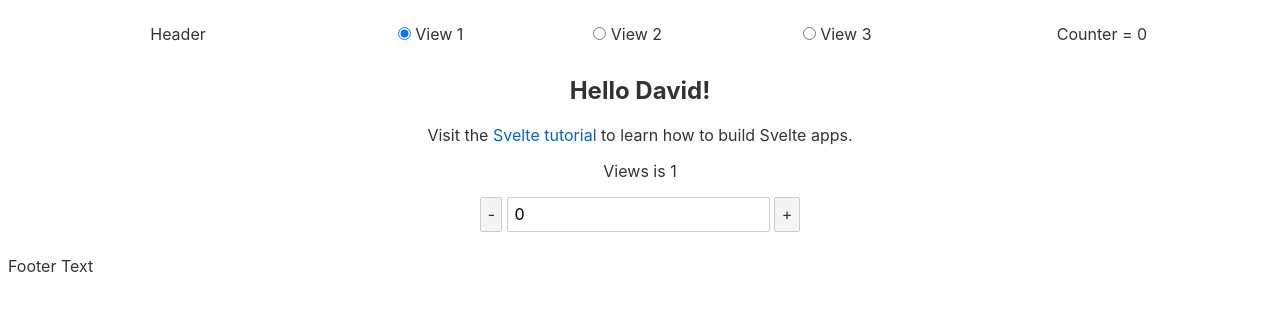
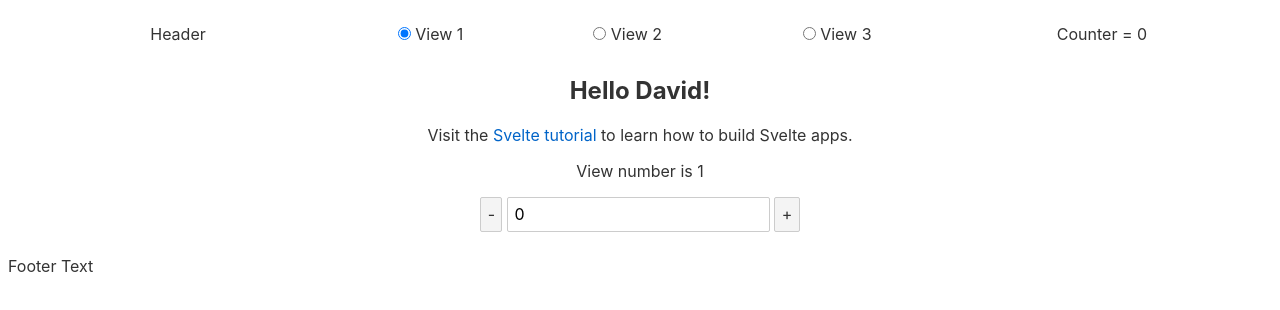
Before and after one commit to sillsdev/svelte-bootcamp-jaars, a Svelte app in the folder david-moore/: page / in a window 1280 px wide. Shown: the top 310 px of the page. Built offline with nearby package versions, Linux system fonts and the light colour scheme.

Commit message:
Binds not required for two parms

```diff
--- a/david-moore/src/App.svelte
+++ b/david-moore/src/App.svelte
@@ -12,7 +12,7 @@
 </header>
 <main>
 	{#if views === 1 }
-	<View1 bind:names={name} bind:views={views} bind:count={count} />
+	<View1 names={name} views={views} bind:count={count} />
 	{:else if views ===2}
 	<View2 />
 	{:else}
--- a/david-moore/src/View1.svelte
+++ b/david-moore/src/View1.svelte
@@ -1,12 +1,12 @@
 <script lang="ts">
-	export let views = 1;
+	export let views = 0;
     export let names = "World";
     export let count = 0;
 </script>
 <h2>Hello {names}!</h2>
 <p>Visit the <a href="https://svelte.dev/tutorial">Svelte tutorial</a> to learn how to build Svelte apps.</p>
 <p>
-    Views is {views}
+    View number is {views}
 </p>
 <button on:click={() => count--} >-</button>
 <input type=number bind:value={count}/>
```
